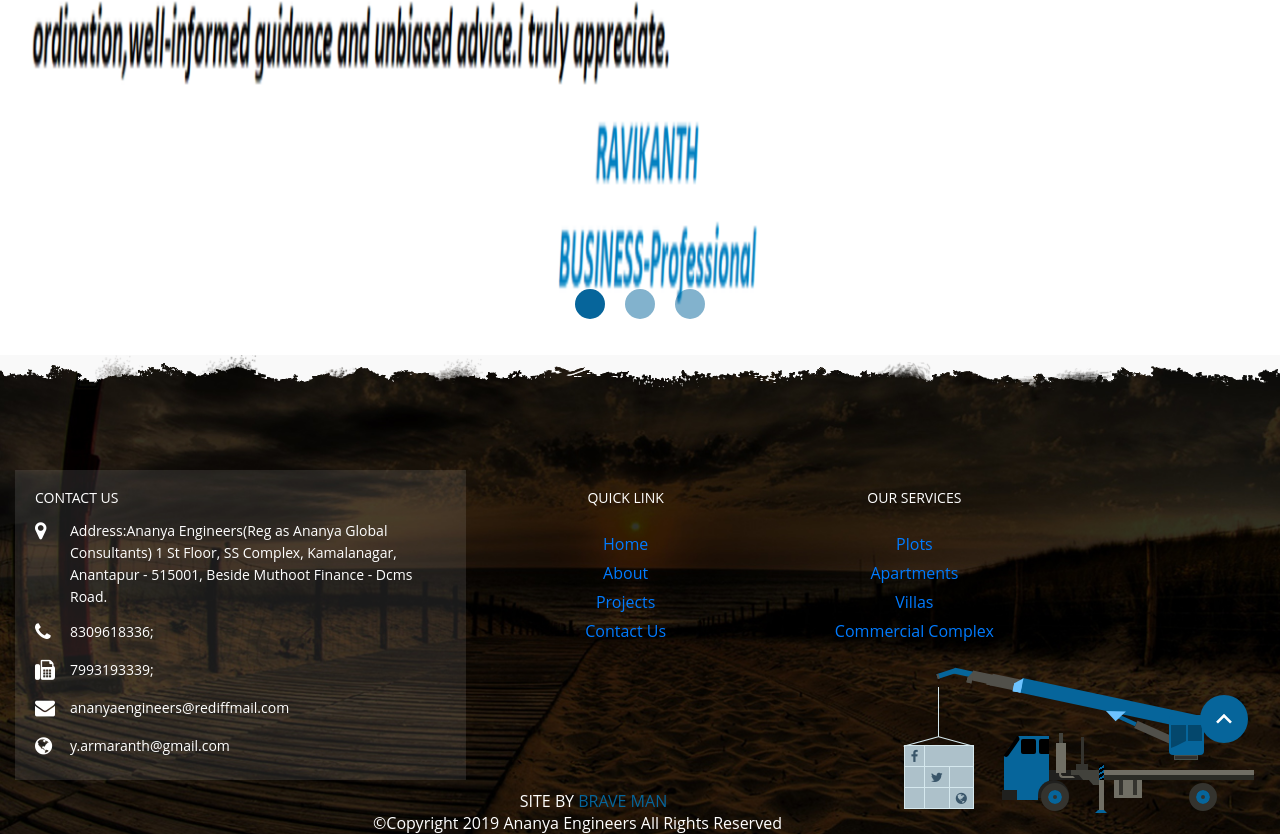
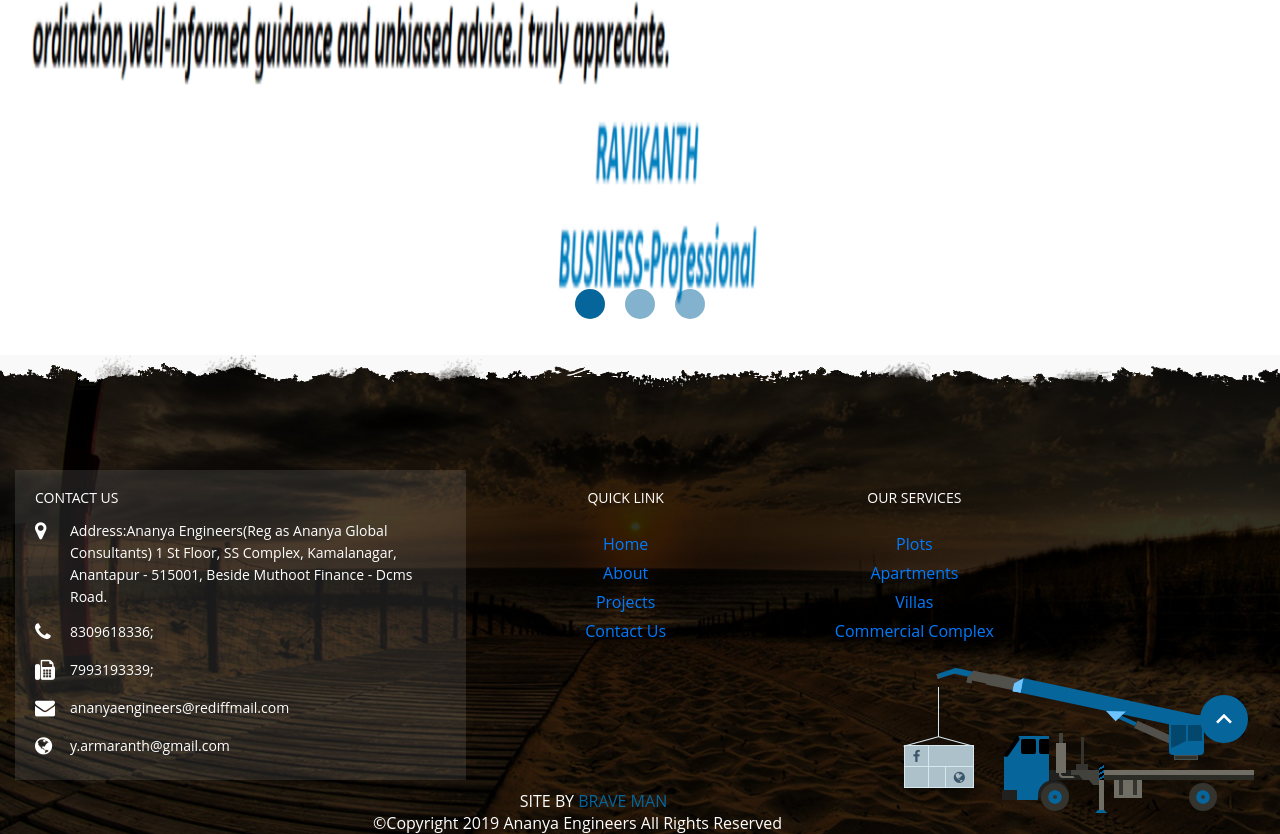
Before and after one commit to NagarjunaDabbara/ananyaengineers_old, a React (Create React App) app: page / in a window 1280 px wide. Shown: the part 2475-3309 px from the top of the page. Built offline with nearby package versions, Linux system fonts and the light colour scheme.

Commit message:
Update footer.js

```diff
--- a/src/components/footer/footer.js
+++ b/src/components/footer/footer.js
@@ -131,18 +131,14 @@ const Footer=()=>(
               <div class="rope"></div>
               <div class="tbl">
                 <div class="tbl-row">
-                  <div class="tbl-cell"><a href="https://facebook.com/khadkamhn" target="_blank"><i class="fa fa-facebook"></i></a></div>
+                  <div class="tbl-cell"><a href="https://www.facebook.com/amarnath.yerramala" target="_blank"><i class="fa fa-facebook"></i></a></div>
 
                 </div>
-                <div class="tbl-row">
-                  <div class="tbl-cell"></div>
-                <div class="tbl-cell"><a href="https://twitter.com/khadkamhn" target="_blank"><i class="fa fa-twitter"></i></a></div>
 
-                </div>
                 <div class="tbl-row">
                   <div class="tbl-cell"></div>
                 <div class="tbl-cell"></div>
-                <div class="tbl-cell"><a href="http://mohankhadka.com.np" target="_blank"><i class="fa fa-globe"></i></a></div>
+                <div class="tbl-cell"><a href="https://ananyaeliteproject.herokuapp.com" target="_blank"><i class="fa fa-globe"></i></a></div>
                 </div>
               </div>
             </div>
```
